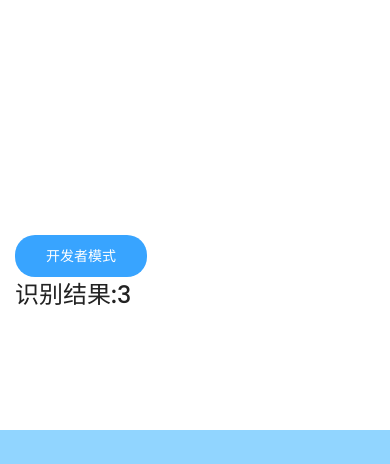
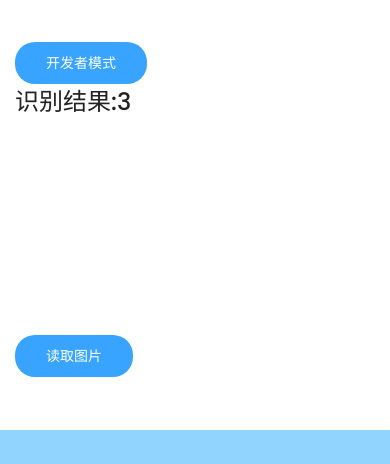
Before and after one commit to LayunGotze/AiLab, a Django app: page /page/mnist in a window 390 px wide. Shown: the part 380-844 px from the top of the page. Run offline with Django 3.2, Linux system fonts and the light colour scheme; some libraries are stand-ins or nearby versions.

Commit message:
增加了图像读取功能

```diff
--- a/templates/mnist.html
+++ b/templates/mnist.html
@@ -61,23 +61,23 @@
                         <a href="{% url 'model' %}" class="genric-btn info circle">开发者模式</a>
                         <h3>识别结果:3</h3>
 					</div>
+                    <div class="col-lg-5 col-md-5 col-sm-4"></div>
+                    <div class="col-lg-5 col-md-5 col-sm-4">
+                        <a href="javascript:void(0);" class="genric-btn info circle" onclick="do_input()">读取图片</a>
+                    </div>
 				</div>
 			</div>
 		</section>
 
-        <script src="https://cdnjs.cloudflare.com/ajax/libs/popper.js/1.11.0/umd/popper.min.js" integrity="sha384-b/U6ypiBEHpOf/4+1nzFpr53nxSS+GLCkfwBdFNTxtclqqenISfwAzpKaMNFNmj4" crossorigin="anonymous"></script>
 	</body>
 </html>
 <script>
-
     var c=document.getElementById("myCanvas");
     var ctx=c.getContext("2d");
-    {#ctx.rect(0,0,400,250);#}
-    {#ctx.strokeStyle="black";#}
-    {#ctx.stroke();#}
+
     var paint = false;
-    ctx.strokeStyle="#d3d3d3";
-    ctx.lineWidth = 20;
+    ctx.strokeStyle="#000000";
+    ctx.lineWidth = 10;
     ctx.borderRadius = 200;
     c.onmousedown = function(e){
         paint = !paint;
@@ -95,4 +95,38 @@
     c.onmouseup = function(e){
         paint = !paint;
     };
+
+    function do_input() {
+        var inputObj = document.createElement('input');
+        inputObj.addEventListener('change',readFile,false);
+        inputObj.type='file';
+        inputObj.accept = 'image/*';
+        inputObj.id = "input_btn";
+        inputObj.click();
+    }
+
+    function readFile() {
+        var file = this.files[0];
+        if (!/image\/\w+/.test(file.type)) {
+            alert("Error type of file: Must be image.");
+            return false;
+        }
+        var reader = new FileReader();
+        reader.readAsDataURL(file);
+        reader.onload = function (e) {
+            draw_to_canvas(this.result);
+        }
+    }
+
+    function draw_to_canvas(imgData){
+        var cvs = document.getElementById("myCanvas");
+        var cvs_ctx = cvs.getContext('2d');
+        var img = new Image;
+            img.src = imgData;
+            img.onload = function()
+            {
+                cvs_ctx.drawImage(img,0,0,cvs.width,cvs.height);
+                strDataURI = cvs.toDataURL();
+            }
+    }
 </script>
```
Also changed, not shown: templates/model.html (+14 -8 lines).
